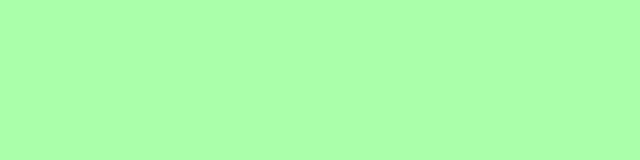
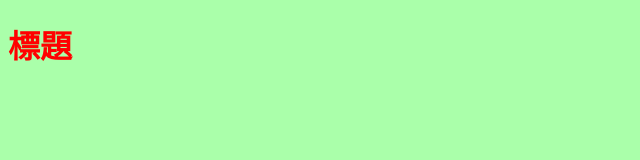
Before and after one commit to LuiseHuang/Githubtest, a plain HTML site: page index.html in a window 1280 px wide. Shown: the whole page, without its empty margins (0-640 px from the left). Drawn offline with Linux system fonts and the light colour scheme.

Commit message:
新增標題標籤

```diff
--- a/all.css
+++ b/all.css
@@ -1,3 +1,6 @@
 body {
     background-color: #afa;
 }
+h1 {
+    color: red;
+}
--- a/index.html
+++ b/index.html
@@ -10,7 +10,7 @@
 </head>
 
 <body>
-
+    <h1>標題</h1>
 </body>
 
 </html>
```
